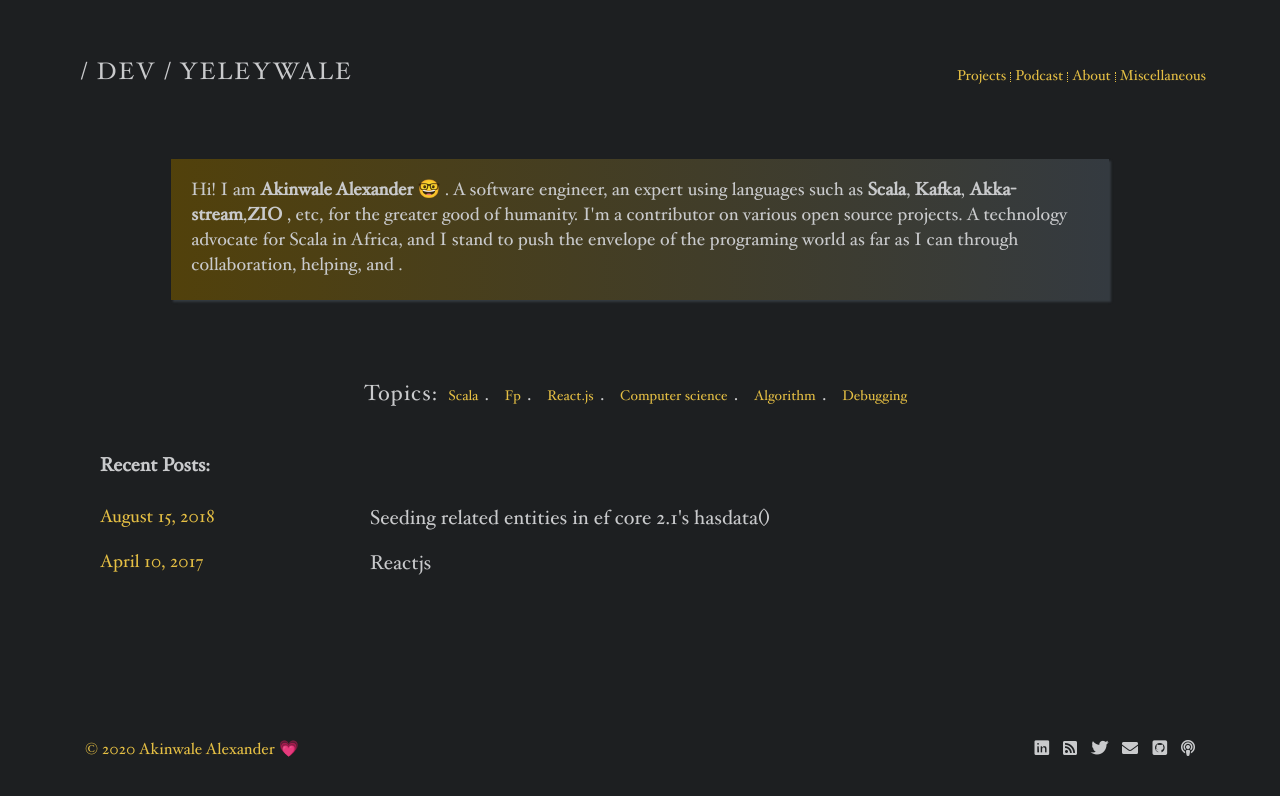
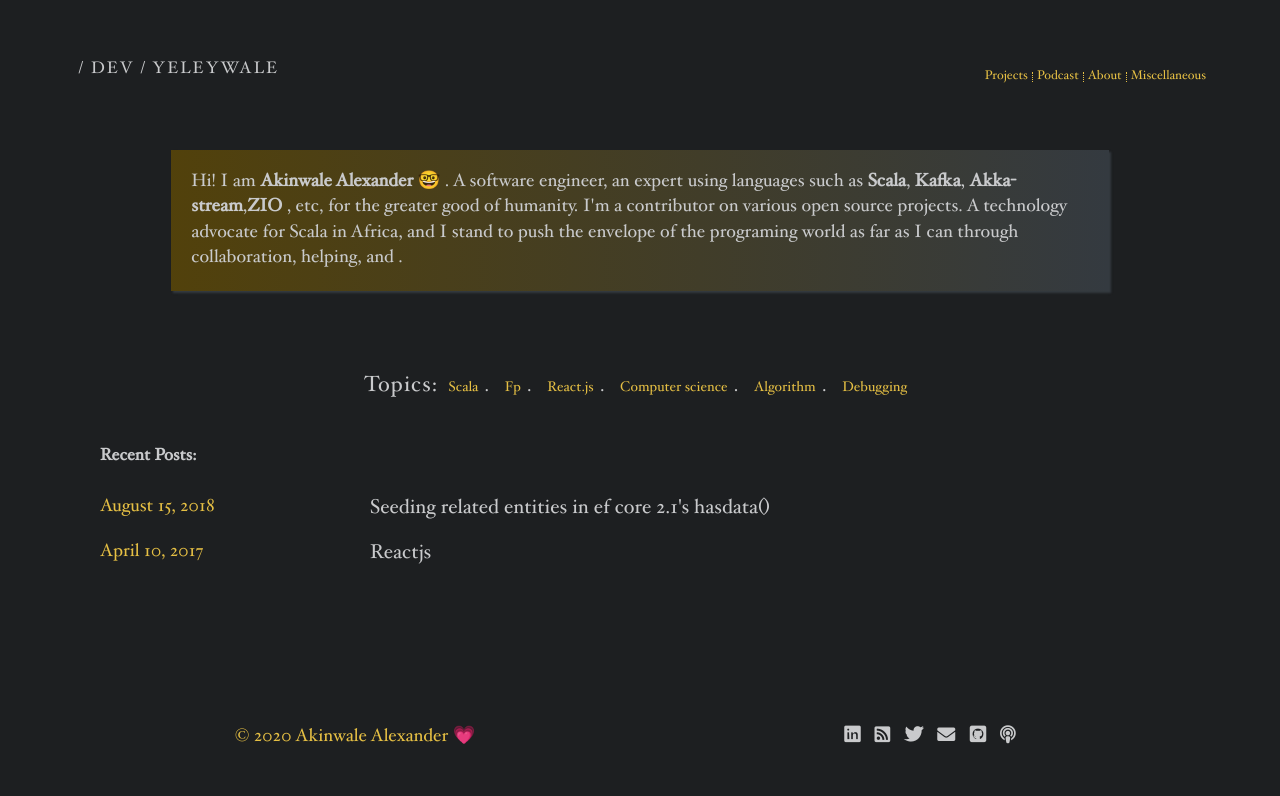
Before and after one commit to yeleywale/yeleywale.github.io, a Jekyll site: the page built from index.html, in a window 1280 px wide. Shown: the top 796 px of the page. Built offline with Jekyll 4.4.1, drawn with Linux system fonts in a browser that asks for light colours; nearby versions of some CDN libraries.

Commit message:
Add more rules for small screens

```diff
--- a/_includes/svg-icons.html
+++ b/_includes/svg-icons.html
@@ -1,4 +1,4 @@
-<div class="footer-links col-lg-6 col-md-6 col-sm-6">
+<div class="footer-links col-11 col-lg-6 col-md-6 col-sm-6">
     <!-- <span class="footer-links-text">Find me on social platforms:</span> -->
     {% if site.footer-links.linkedin %}<a href="https://www.linkedin.com/in/{{ site.footer-links.linkedin }}"><i class="fab fa-linkedin"></i></a>{% endif %}
     {% if site.footer-links.rss %}<a href="{{ site.baseurl }}/feed.xml"><i class="fas fa-rss-square"></i></a>{% endif %}
--- a/_layouts/default.html
+++ b/_layouts/default.html
@@ -32,14 +32,14 @@
                 <!-- <a href="{{ site.baseurl }}/" class="site-avatar"><img src="{{ site.avatar }}" /></a> -->
 
                 <div class="row">
-                    <div class="site-info col-6 col-md-6 col-lg-6 col-sm-6 col-sm-10">
+                    <div class="site-info col-10 col-md-6 col-lg-6 col-sm-6 col-sm-10">
                         <h1 class="site-name"><a href="{{ site.baseurl }} /">
                                 {{" / dev / " | append: site.name }}
                             </a> </h1>
                         <!-- <p class="site-description">{{ site.description }}</p> -->
                     </div>
 
-                    <nav class="col-6 col-md-6 col-lg-6 col-sm-9 navb">
+                    <nav class="col-10 col-md-6 col-lg-6 col-sm-9 navb">
                         <a href="{{ site.baseurl }}/misc">Miscellaneous</a>
                         <a href="{{ site.baseurl }}/about">About</a>
                         <a href="{{ site.baseurl }}/podcast">Podcast</a>
@@ -54,7 +54,7 @@
         <div class="container">
             <footer class="footer">
                 <div class="row">
-                    <div class="col-lg-6 col-md-6 col-sm-6 align-left">
+                    <div class="col-10 col-lg-6 col-md-6 col-sm-6">
                         <span class="footer-about">
                             &copy; 2020 Akinwale Alexander &#128151;
                         </span>
--- a/style.scss
+++ b/style.scss
@@ -600,7 +600,7 @@
     }
   }
    @media (min-width: 576px) {
-     font-size: 16px;x
+     font-size: 16px;
 
      .site-info {
        .site-name {
@@ -639,8 +639,8 @@
      }
    }
 
-   @media screen and (max-width: 320px) {
-     font-size: 16px;
+   @media screen and (min-width: 320px) {
+     font-size: 14px;
 
      .code-area {
        font-size: 6vw;
@@ -651,6 +651,46 @@
        padding-left: 10px;
        line-height: 6.5vw;
      }
+
+      .site-info {
+        .site-name {
+          margin: 0;
+          font-weight: 400;
+          font-size: 1.2rem;
+          letter-spacing: .5px;
+          padding: 10px 8px 10px 8px;
+        }
+      }
+
+      .navb {
+        //  text-align: center;
+        //  margin: 0 auto 0 auto;
+        padding-left: 0;
+
+        a {
+          margin: 0 auto 0 auto;
+          font-size: .9rem;
+          padding: 2px 4px 2px 4px;
+        }
+      }
+
+      .footer-about {
+        text-align: center;
+        font-size: 18px;
+      }
+
+      .footer-links {
+        margin-right: 0;
+        text-align: center;
+
+        a {
+          font-size: 18px;
+
+          i {
+            font-size: 18px
+          }
+        }
+      }
    }
 
   // // Extra large devices (large desktops, 1200px and up)
```
